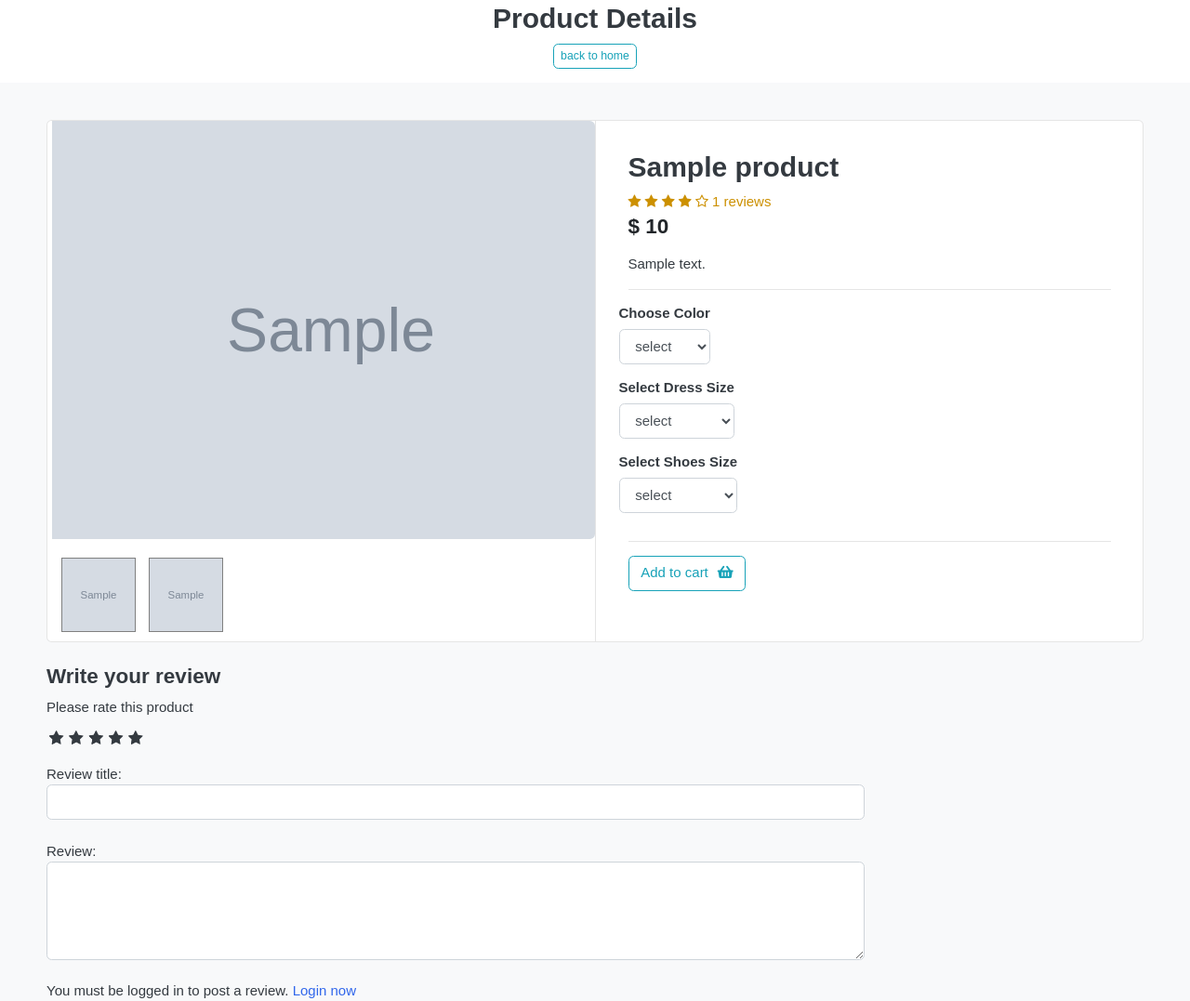
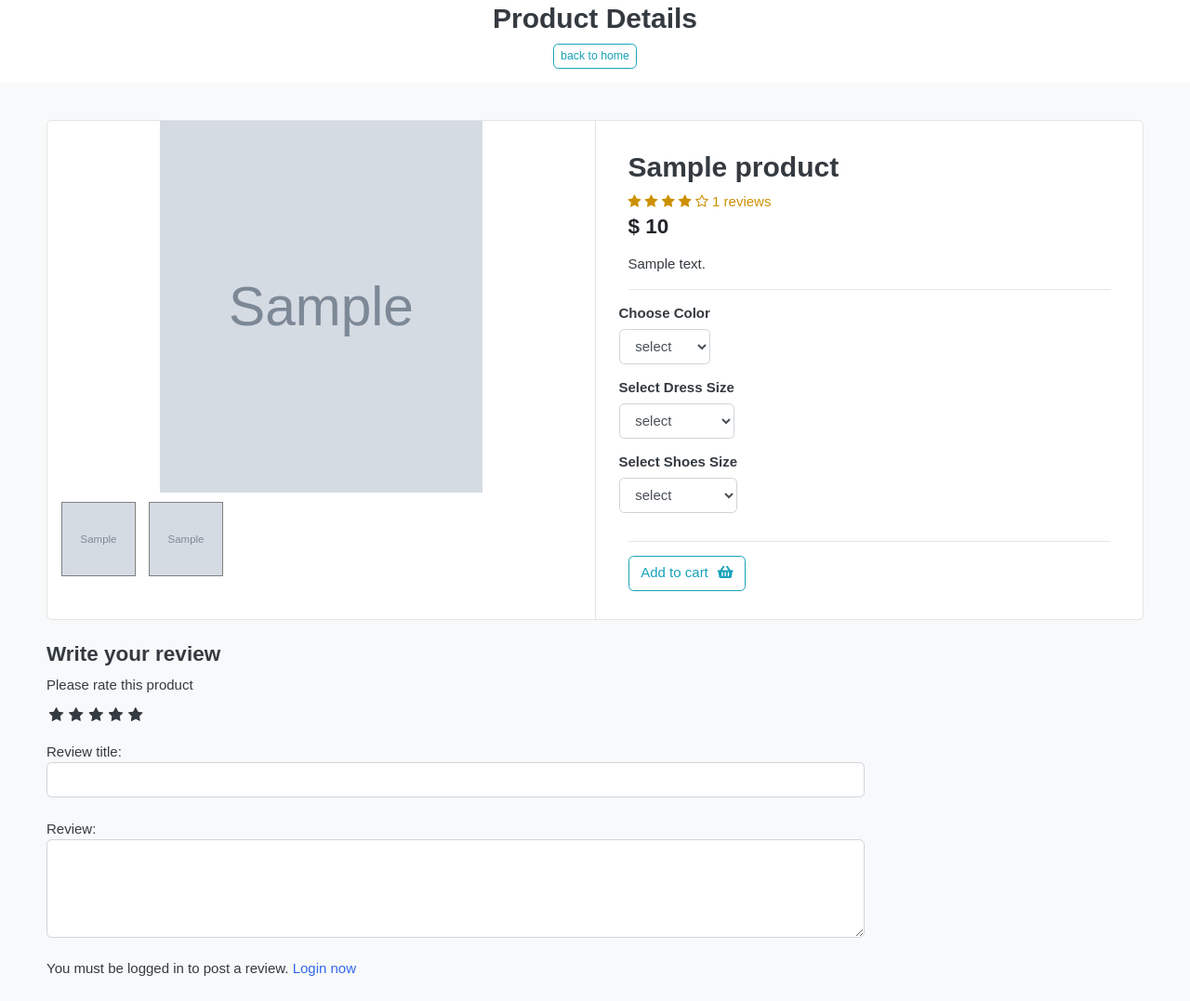
Before and after one commit to eazeldon/barnd-store, a Django app: a page that uses templates/store/product_detail.html in a window 1280 px wide. Shown: the part 85-1162 px from the top of the page at 93% size. Run offline with Django 3.2, Linux system fonts and the light colour scheme; tables that the repository leaves empty hold one stand-in row (values such as "Sample post"); grey boxes marked "Sample" are stand-in pictures; some libraries are stand-ins or nearby versions; some web fonts are replaced.

Commit message:
Update Product details image

```diff
--- a/templates/store/product_detail.html
+++ b/templates/store/product_detail.html
@@ -2,7 +2,18 @@
 {% load static %}
 
 
+
 {% block content %}
+
+<style>
+	.gallery-wrp .img-big-wrp img{
+		height: 400px;
+		width: 347px;
+		display: inline-block;
+  }
+
+
+</style>
 <h2 class="text-center">Product Details</h2>
 
 <center><a href="{% url 'home' %}" class="btn btn-sm btn-outline-info mb-3">back to home</a></center>
@@ -13,10 +24,10 @@
 <div class="card">
 	<div class="row no-gutters">
 		<aside class="col-md-6">
-<article class="gallery-wrap">
+<article class="gallery-wrp">
 
 <!--<a href="{% url 'home' %}" class="btn btn-sm btn-outline-info mb-3">back to home</a>-->
-	<div class="img-big-wrap mainImage">
+	<div class="img-big-wrp mainImage">
 	   <center><img src="{{ single_product.images.url }}"></center>
 	</div> <!-- img-big-wrap.// -->
 
```
